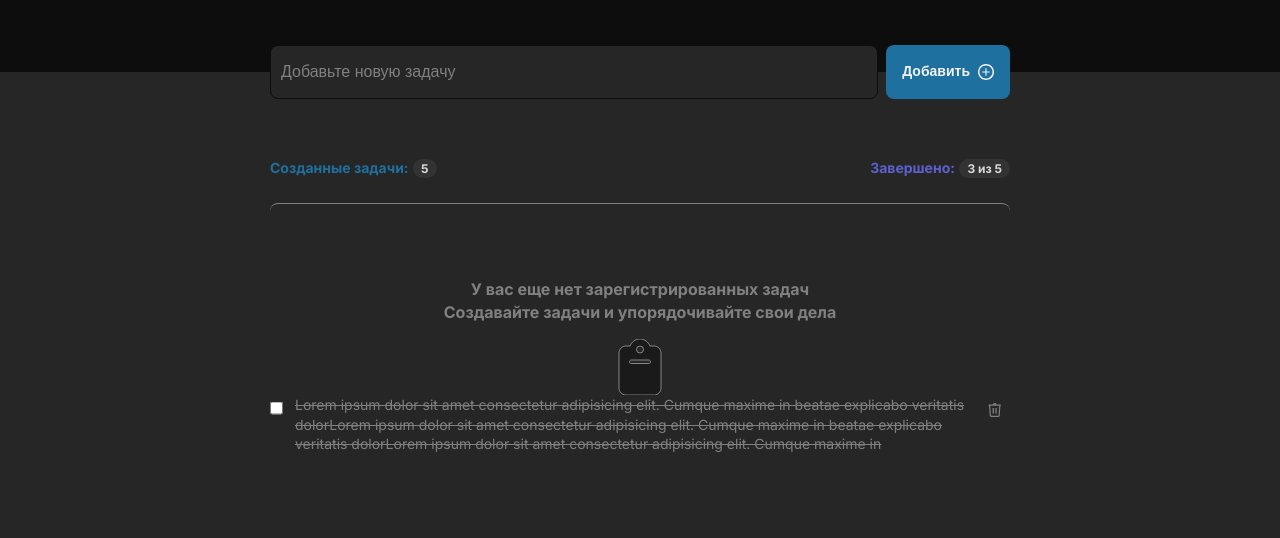
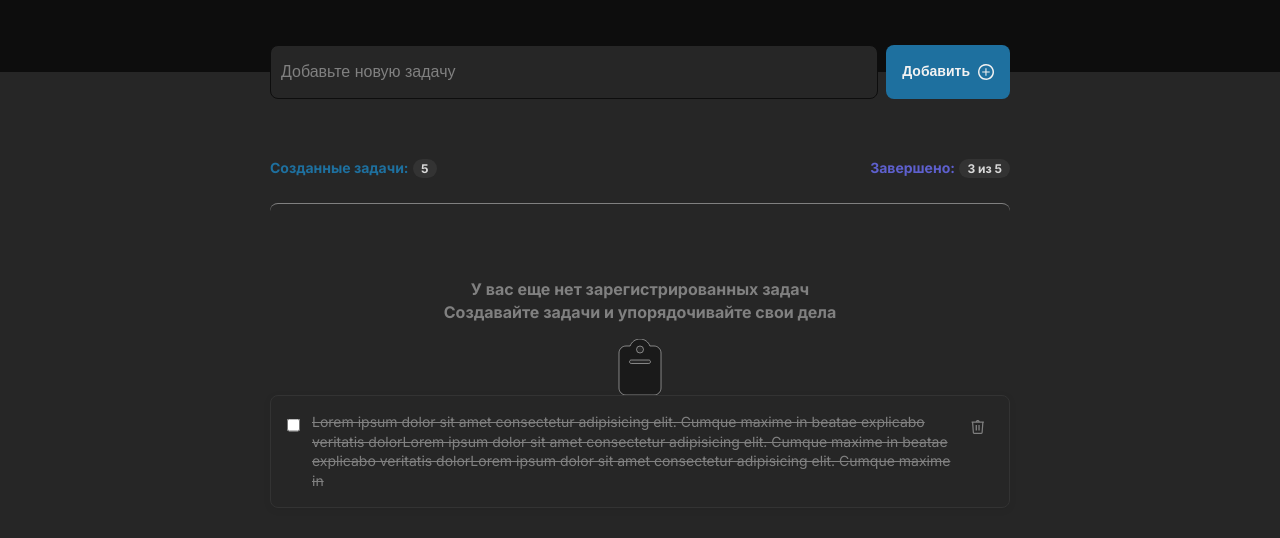
Before and after one commit to Osimjons/todo, a plain HTML site: page index.html in a window 1280 px wide. Shown: the part 148-686 px from the top of the page. Drawn offline with Linux system fonts and the light colour scheme.

Commit message:
fix: item bg

```diff
--- a/css/style.scss
+++ b/css/style.scss
@@ -259,10 +259,15 @@ body {
 
   // .item__block
   &__block {
+    border: 1px solid $gray-400;
+    border-radius: 8px;
+    padding: 16px;
     display: flex;
     flex-wrap: nowrap;
     align-items: start;
     gap: 12px;
+    box-shadow: 0 2px 8px 0 rgba(0, 0, 0, 0.06);
+    background: $gray-500;
   }
 
   &__checkbox {
@@ -288,9 +293,12 @@ body {
     padding: 8px;
     fill: $gray-300;
 
-    &:hover {
-      fill: $danger;
-      cursor: pointer;
+    @media (hover: hover) {
+
+      &:hover {
+        fill: $danger;
+        cursor: pointer;
+      }
     }
 
     &:active {
```
Also changed, not shown: css/style.css, 1 other file.
